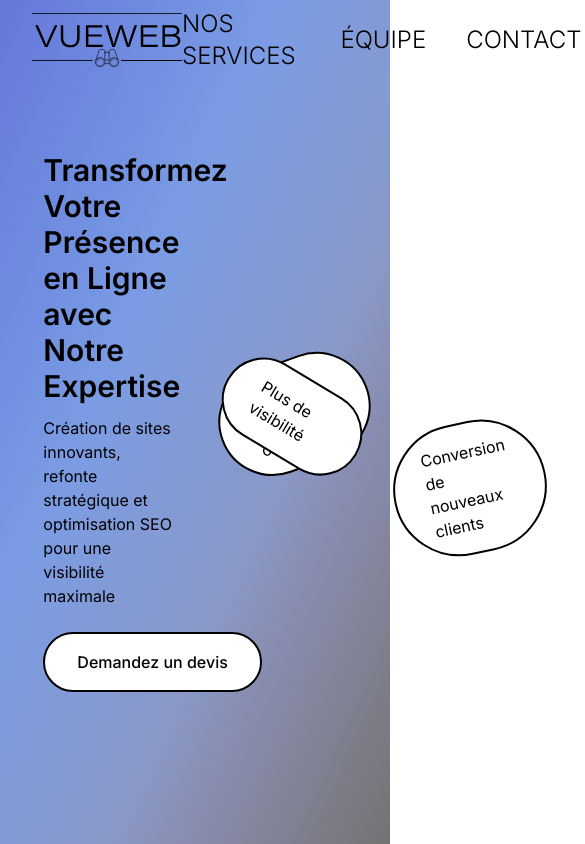
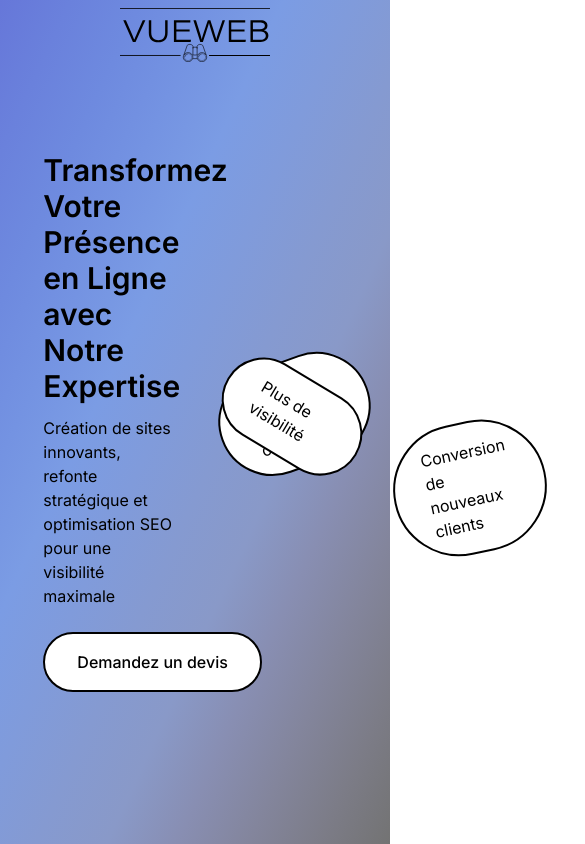
Before and after one commit to dkoshevko/VueWeb, a Next.js app: page / in a window 390 px wide. Shown: the top 844 px of the page, 585 px wide, since content can reach past the window. Built offline with nearby package versions, Linux system fonts and the light colour scheme.

Commit message:
header resp.

```diff
--- a/components/basics/Header.tsx
+++ b/components/basics/Header.tsx
@@ -5,9 +5,9 @@ import Logo from "./Logo";
 
 export default function Header() {
   return (
-    <header className="flex container justify-between items-center py-2 absolute top-0 left-1/2 -translate-x-1/2">
+    <header className="flex container justify-center lg:justify-between items-center py-2 absolute top-0 left-1/2 -translate-x-1/2">
       <Logo imageStyle="dark:invert" />
-      <div className="flex gap-5">
+      <div className="hidden lg:flex gap-5">
         <Navigation customClass="uppercase text-2xl font-light flex gap-10 items-center" />
         <ModeToggle />
       </div>
```
